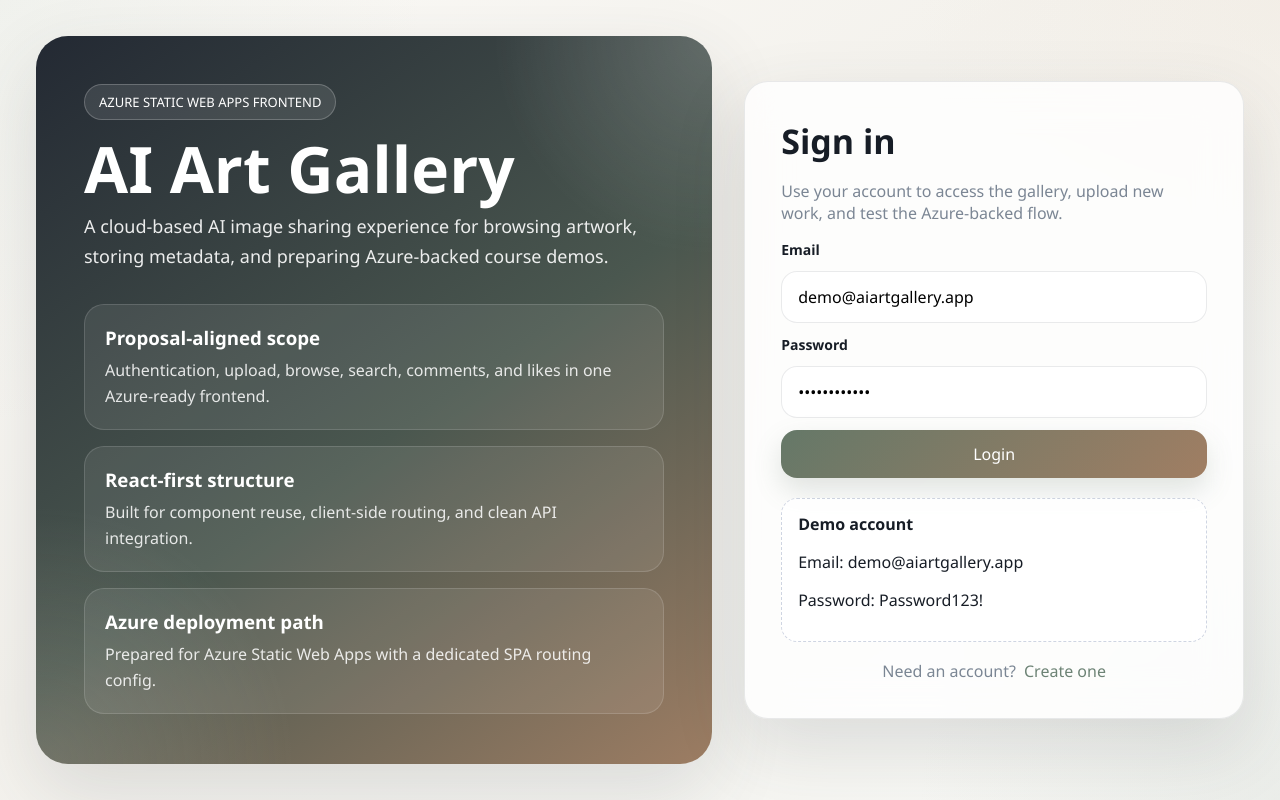
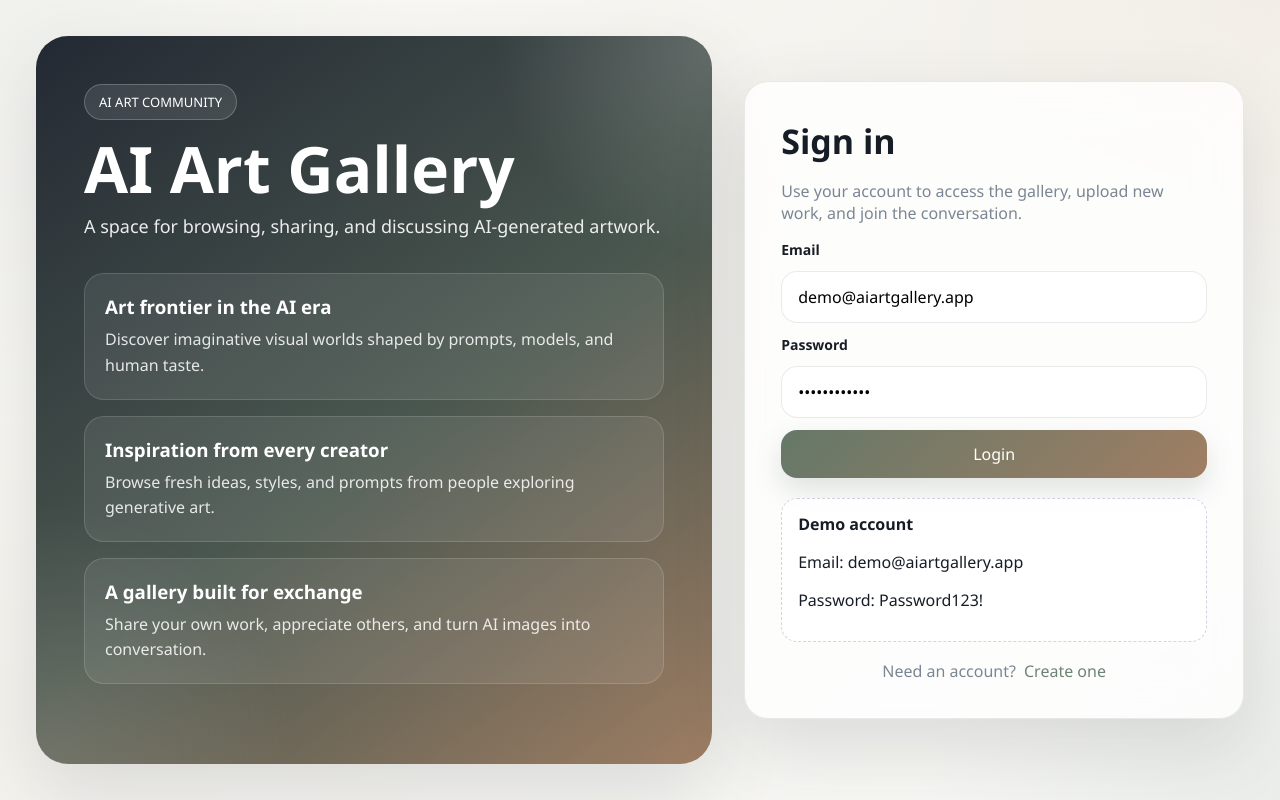
Before and after one commit to Wayneliu2040/AI_ART_GALLERY, a React (Vite) app in the folder frontend/: page /login in a window 1280 px wide. Built offline with nearby package versions, Linux system fonts and the light colour scheme; no server answers.

Commit message:
Refine frontend user-facing copy

```diff
--- a/frontend/src/pages/GalleryPage.jsx
+++ b/frontend/src/pages/GalleryPage.jsx
@@ -104,7 +104,6 @@
 
         <div className="toolbar-meta">
           <span>{summary}</span>
-          <span>Mode: {import.meta.env.VITE_ENABLE_MOCKS !== 'false' ? 'Mock Ready' : 'Live API'}</span>
         </div>
       </section>
 
@@ -133,7 +132,7 @@
         {status === 'ready' && images.length === 0 ? (
           <div className="empty-panel">
             <h3>No images found</h3>
-            <p>Try another keyword or tag, or upload the first example image for this category.</p>
+            <p>Try another keyword or tag, or share a new image for this category.</p>
           </div>
         ) : null}
 
--- a/frontend/src/pages/ImageDetailPage.jsx
+++ b/frontend/src/pages/ImageDetailPage.jsx
@@ -71,7 +71,7 @@
       <PageHeader
         eyebrow="Image Detail"
         title={image.title}
-        description="Review metadata, test interaction features, and verify the detail-page workflow that will be backed by Azure SQL and Blob data."
+        description="View the artwork, read its prompt, and join the discussion."
       />
 
       <section className="detail-grid">
@@ -93,7 +93,7 @@
               <span className="meta-value">{image.authorName}</span>
             </div>
             <div>
-              <span className="meta-label">Platform</span>
+              <span className="meta-label">Generation tool</span>
               <span className="meta-value">{image.platform}</span>
             </div>
             <div>
@@ -127,7 +127,7 @@
       <section className="comments-panel">
         <div className="comments-header">
           <h3>Comments</h3>
-          <p>Use this area to validate your `POST /api/images/:id/comments` integration.</p>
+          <p>Share your thoughts about this artwork.</p>
         </div>
 
         <form className="comment-form" onSubmit={handleCommentSubmit}>
@@ -146,7 +146,7 @@
           {comments.length === 0 ? (
             <div className="empty-panel">
               <h3>No comments yet</h3>
-              <p>Be the first person to test the comment flow for this artwork.</p>
+              <p>Be the first person to comment on this artwork.</p>
             </div>
           ) : (
             comments.map((comment) => (
--- a/frontend/src/pages/LoginPage.jsx
+++ b/frontend/src/pages/LoginPage.jsx
@@ -5,16 +5,16 @@
 
 const highlights = [
   {
-    title: 'Proposal-aligned scope',
-    description: 'Authentication, upload, browse, search, comments, and likes in one Azure-ready frontend.'
+    title: 'Art frontier in the AI era',
+    description: 'Discover imaginative visual worlds shaped by prompts, models, and human taste.'
   },
   {
-    title: 'React-first structure',
-    description: 'Built for component reuse, client-side routing, and clean API integration.'
+    title: 'Inspiration from every creator',
+    description: 'Browse fresh ideas, styles, and prompts from people exploring generative art.'
   },
   {
-    title: 'Azure deployment path',
-    description: 'Prepared for Azure Static Web Apps with a dedicated SPA routing config.'
+    title: 'A gallery built for exchange',
+    description: 'Share your own work, appreciate others, and turn AI images into conversation.'
   }
 ];
 
@@ -49,16 +49,16 @@
   return (
     <div className="auth-shell">
       <AuthHero
-        badge="Azure Static Web Apps Frontend"
+        badge="AI Art Community"
         title="AI Art Gallery"
-        subtitle="A cloud-based AI image sharing experience for browsing artwork, storing metadata, and preparing Azure-backed course demos."
+        subtitle="A space for browsing, sharing, and discussing AI-generated artwork."
         highlights={highlights}
       />
 
       <section className="auth-card">
         <div className="auth-header">
           <h2>Sign in</h2>
-          <p>Use your account to access the gallery, upload new work, and test the Azure-backed flow.</p>
+          <p>Use your account to access the gallery, upload new work, and join the conversation.</p>
         </div>
 
         <form className="auth-form" onSubmit={handleSubmit}>
--- a/frontend/src/pages/RegisterPage.jsx
+++ b/frontend/src/pages/RegisterPage.jsx
@@ -5,16 +5,16 @@
 
 const highlights = [
   {
-    title: 'Ready for real APIs',
-    description: 'The form structure matches the future .NET authentication endpoints.'
+    title: 'Create your profile',
+    description: 'Set up an account so your shared artwork appears under your name.'
   },
   {
-    title: 'Student-project friendly',
-    description: 'Simple enough to ship quickly while still feeling like a full product workflow.'
+    title: 'Share new artwork',
+    description: 'Upload images, prompts, and descriptions for others to discover.'
   },
   {
-    title: 'Azure-focused delivery',
-    description: 'Designed to connect cleanly with Azure SQL and Azure VM-hosted APIs.'
+    title: 'Interact with artists',
+    description: 'Like images and leave comments as you explore the gallery.'
   }
 ];
 
@@ -58,16 +58,16 @@
   return (
     <div className="auth-shell">
       <AuthHero
-        badge="Azure Project Onboarding"
+        badge="Join the Gallery"
         title="Create your gallery account"
-        subtitle="Register a user profile that will later be stored in Azure SQL Database and authenticated through the .NET backend."
+        subtitle="Create an account to share your AI artwork and connect with other creators."
         highlights={highlights}
       />
 
       <section className="auth-card">
         <div className="auth-header">
           <h2>Register</h2>
-          <p>Create an account to upload artwork, leave comments, and build your Azure demo dataset.</p>
+          <p>Create an account to upload artwork, leave comments, and build your public profile.</p>
         </div>
 
         <form className="auth-form" onSubmit={handleSubmit} autoComplete="off">
--- a/frontend/src/pages/UploadPage.jsx
+++ b/frontend/src/pages/UploadPage.jsx
@@ -6,7 +6,7 @@
 const initialState = {
   title: '',
   tag: 'landscape',
-  platform: 'Azure OpenAI + Prompt Workflow',
+  platform: '',
   description: '',
   prompt: '',
   file: null
@@ -187,7 +187,7 @@
         <div>
           <span className="section-tag">Share</span>
           <h2>Share your AI artwork</h2>
-          <p>Upload a new image and add the metadata that will later be stored in Azure SQL Database and Azure Blob Storage.</p>
+          <p>Upload a new image, add its story and prompt, then share it with the gallery.</p>
         </div>
         <button type="button" className="primary-btn" onClick={openModal}>
           Upload
@@ -237,13 +237,13 @@
                 </div>
 
                 <div>
-                  <label htmlFor="upload-platform">Platform</label>
+                  <label htmlFor="upload-platform">Generation tool</label>
                   <input
                     id="upload-platform"
                     type="text"
                     value={form.platform}
                     onChange={(event) => setForm((current) => ({ ...current, platform: event.target.value }))}
-                    placeholder="DALL·E"
+                    placeholder="DALL·E, Midjourney, Stable Diffusion..."
                     required
                   />
                 </div>
```
